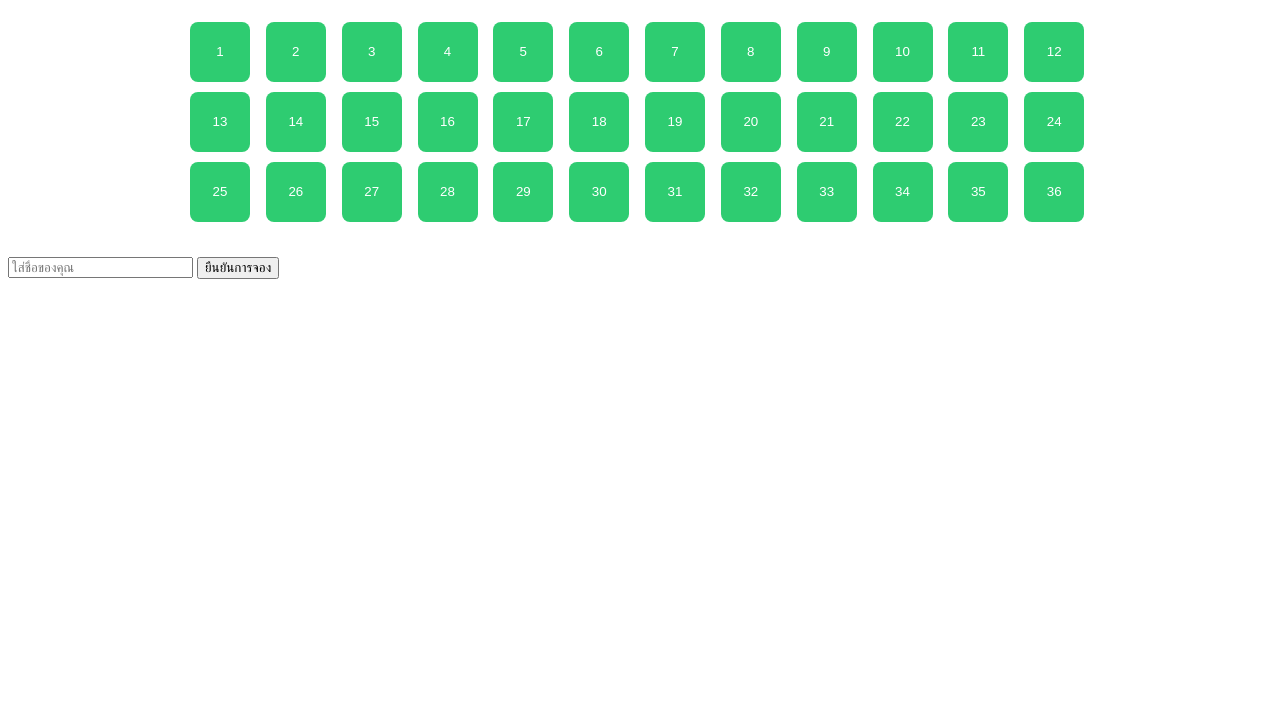
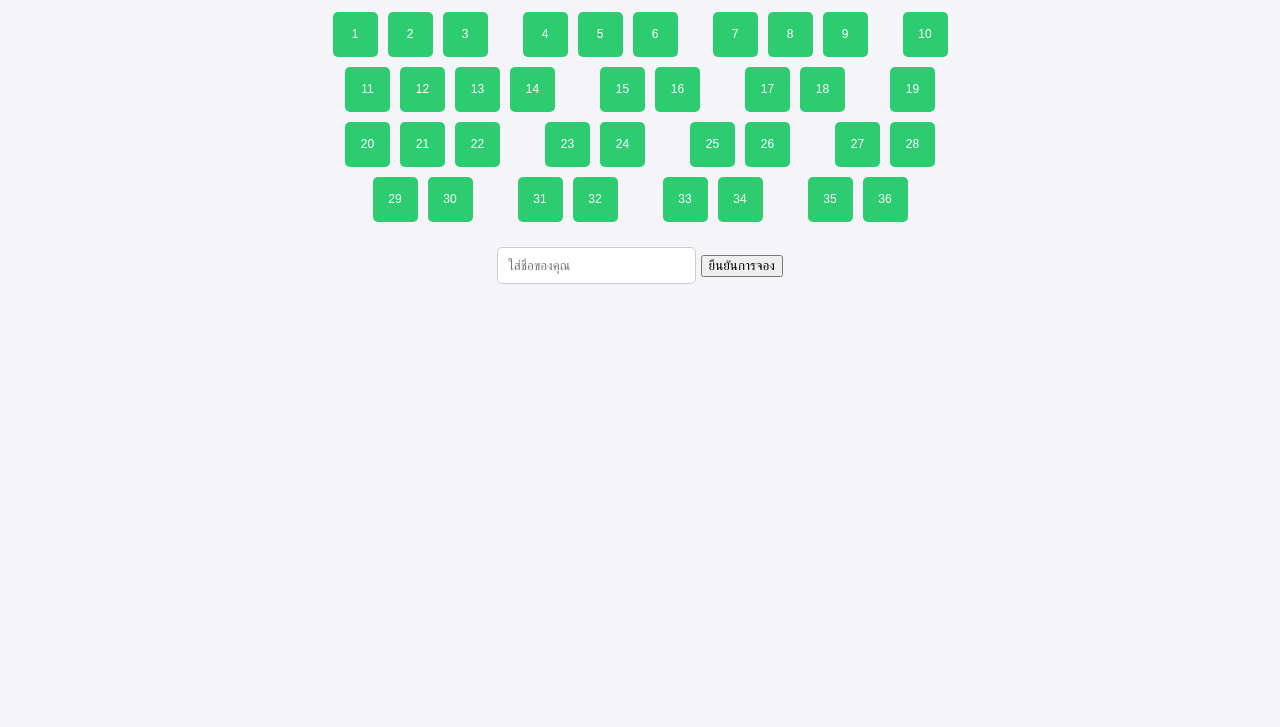
Before and after one commit to abcdefgh-jkl-nop/Seats-booking, a plain HTML site: page index.html in a window 1280 px wide. Shown: the part 73-800 px from the top of the page. Drawn offline with Linux system fonts and the light colour scheme; no server answers.

Commit message:
Update style.css

```diff
--- a/style.css
+++ b/style.css
@@ -1,31 +1,71 @@
-/* style.css */
-.grid-container {
-    display: grid;/* แถวละ12ที่นั่ง(มาจาก3คน*4กลุ่ม)*/
-    grid-template-columns: repeat(12, 1fr); /* สมมติว่ามี 5 คอลัมน์ */
-    gap: 10px;/* เพิ่มระยะห่างพิเศษระหว่างกลุ่มที่ 3,6,9เพื่อให้ดูแยกเป็น4กลุ่มชัดเจน*/
-    padding: 15px;
-    max-width: 900px;/*ขยายตวามกว้างหน้าจอให้รองรับ12ที่นั่ง*/
-    margin:  20px auto;
+body {
+    font-family: Arial, sans-serif;
+    text-align: center;
+    background-color: #f4f4f9;
 }
-/*ถ้าอยากให้เว้นช่องว่างระหว่างกลุ่ม3ที่นั่งให้ชัดขึ้น(optionเสริม)*/
-.seat: nth-child(3n) {
-    margin-right: 20px;
+
+#classroom-map {
+    display: flex;
+    flex-wrap: wrap;
+    width: 100%;
+    max-width: 650px; /* ปรับขนาดความกว้างรวมของห้อง */
+    margin: 20px auto;
+    justify-content: center;
 }
+
 .seat {
-    width: 60px;
-    height: 60px;
-    background-color: #2ecc71; /* สีเขียว = ว่าง */
+    width: 45px;
+    height: 45px;
+    margin: 5px;
     border: none;
-    border-radius: 8px;
+    border-radius: 5px;
+    background-color: #2ecc71;
+    color: white;
     cursor: pointer;
-    color: white;
+    font-size: 12px;
+}
+
+/* จัดแถวนั่ง 3 คน (แถวที่ 1) */
+.triple:nth-child(3n) {
+    margin-right: 30px; /* เว้นทางเดินระหว่างกลุ่ม 3 คน */
+}
+.triple:nth-child(12n) {
+    margin-right: 5px; /* ตัวสุดท้ายไม่ต้องเว้นกว้าง */
+}
+
+/* จัดแถวนั่ง 2 คน (แถวที่ 2-4) */
+.double:nth-of-type(2n+12) { /* +12 เพื่อให้นับต่อจากแถวแรก */
+    margin-right: 40px; /* เว้นทางเดินระหว่างกลุ่ม 2 คน */
+}
+.double:nth-of-type(8n+12) {
+    margin-right: 5px; /* ตัวสุดท้ายของแถวไม่ต้องเว้นกว้าง */
 }
 
 .seat.taken {
-    background-color: #e74c3c; /* สีแดง = จองแล้ว */
+    background-color: #e74c3c;
     cursor: not-allowed;
 }
 
 .seat.selected {
-    border: 3px solid #f1c40f; /* สีเหลือง = กำลังเลือก */
+    border: 3px solid #f1c40f;
 }
+
+#booking-panel {
+    margin-top: 20px;
+}
+
+input {
+    padding: 10px;
+    border-radius: 5px;
+    border: 1px solid #ccc;
+}
+
+button#confirm-btn {
+    padding: 10px 20px;
+    background-color: #3498db;
+    color: white;
+    border: none;
+    border-radius: 5px;
+    cursor: pointer;
+    margin-left: 10px;
+}
```
